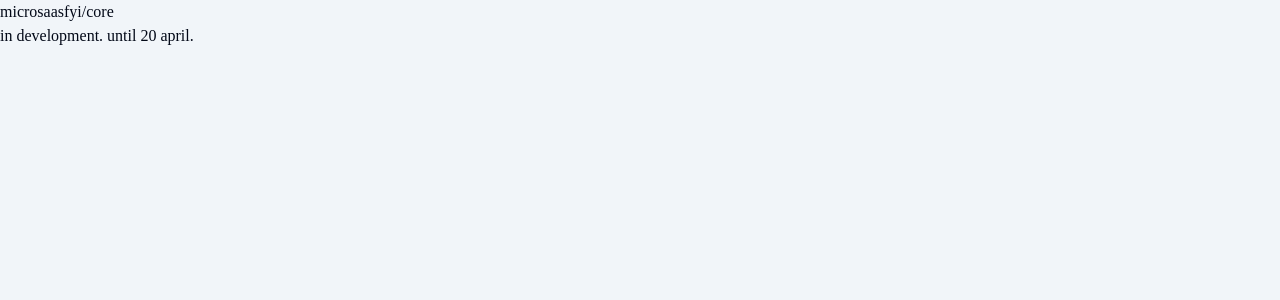
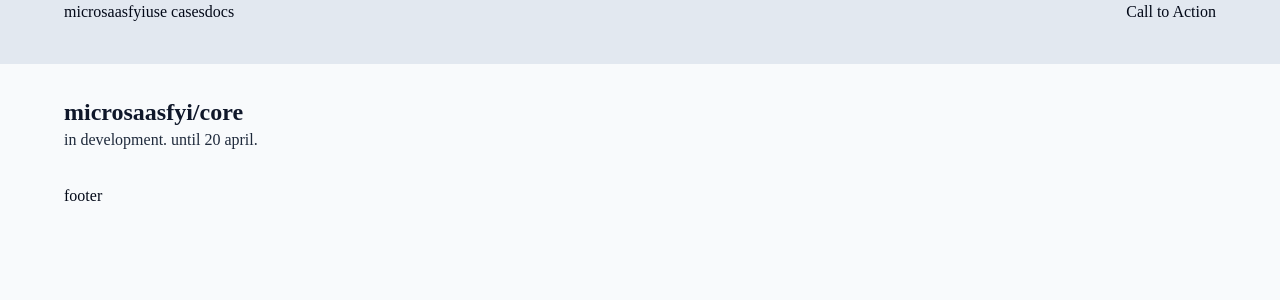
Before and after one commit to ogulcanturk/microsaasfyi, a Next.js app: page / in a window 1280 px wide. Shown: the top 300 px of the page. Built offline with nearby package versions, Linux system fonts and the light colour scheme.

Commit message:
layout init

```diff
--- a/src/app/(app)/layout.tsx
+++ /dev/null
@@ -1,17 +0,0 @@
-// Types
-import type { Metadata } from "next";
-
-export const metadata: Metadata = {
-  title: "Micro SaaS FYI",
-  description: "",
-};
-
-export default function RootLayout({
-  children,
-}: Readonly<{ children: React.ReactNode }>) {
-  return (
-    <div className="">
-      {children}
-    </div>
-  );
-}
--- a/src/app/(app)/page.tsx
+++ /dev/null
@@ -1,10 +0,0 @@
-export default function Home() {
-  return (
-    <main className="">
-      <section className="">
-        <h1 className="">microsaasfyi/core</h1>
-        <p className="">in development. until 20 april.</p>
-      </section>
-    </main>
-  );
-}
--- a/src/app/(marketing)/blog/page.tsx
+++ /dev/null
@@ -1,7 +0,0 @@
-export default function Home() {
-  return (
-    <main className="">
-      <h1 className="">Blog</h1>
-    </main>
-  );
-}
--- a/src/app/(site)/layout.tsx
+++ b/src/app/(site)/layout.tsx
@@ -1,17 +1,15 @@
-// Types
-import type { Metadata } from "next";
+// Components
+import Header from "@/components/site/header";
+import Footer from "@/components/site/footer";
 
-export const metadata: Metadata = {
-  title: "Micro SaaS FYI",
-  description: "",
+export default function SiteLayout({ children }: Readonly<{ children: React.ReactNode }>) {
+  return (
+    <>
+      <Header />
+      <main className="m-auto max-w-6xl flex gap-8 my-8">
+        {children}
+      </main>
+      <Footer />
+    </>
+  );
 };
-
-export default function RootLayout({
-  children,
-}: Readonly<{ children: React.ReactNode }>) {
-  return (
-    <div className="">
-      {children}
-    </div>
-  );
-}
--- a/src/app/(site)/page.tsx
+++ b/src/app/(site)/page.tsx
@@ -1,10 +1,10 @@
 export default function Home() {
   return (
-    <main className="">
-      <section className="">
-        <h1 className="">microsaasfyi/core</h1>
-        <p className="">in development. until 20 april.</p>
+    <>
+      <section id="hero" className="">
+        <h1 className="font-semibold text-2xl text-slate-900">microsaasfyi/core</h1>
+        <p className="font-light text-md text-slate-800">in development. until 20 april.</p>
       </section>
-    </main>
+    </>
   );
 }
--- a/src/app/layout.tsx
+++ b/src/app/layout.tsx
@@ -1,31 +1,29 @@
 // Types
-import { Inter as FontSans } from "next/font/google";
+import type { Metadata } from "next";
 
 // CN
 import { cn } from "@/lib/utils";
 
 // Font & Styles
 import "@/styles/globals.css";
+import { Inter as FontSans } from "next/font/google";
 
 const fontSans = FontSans({
   subsets: ["latin"],
   variable: "--font-sans",
 });
 
-// Types
-import type { Metadata } from "next";
-
 export const metadata: Metadata = {
   title: "Micro SaaS FYI",
   description: "",
 };
 
-export default function RootLayout({
-  children,
-}: Readonly<{ children: React.ReactNode }>) {
+export default function RootLayout({ children }: Readonly<{ children: React.ReactNode }>) {
   return (
     <html lang="en">
-      <body className={cn("bg-slate-100", fontSans.variable)}>{children}</body>
+      <body className={cn("bg-slate-50", fontSans.variable)}>
+        {children}
+      </body>
     </html>
   );
 }
--- a/src/components/site/footer.tsx
+++ b/src/components/site/footer.tsx
@@ -1,7 +1,7 @@
 export default function Footer({}) {
   return (
-    <header>
-      <span className="">Footer Section</span>
-    </header>
+    <footer className="m-auto max-w-6xl">
+      <span className="">footer</span>
+    </footer>
   );
 }
--- a/src/components/site/header.tsx
+++ b/src/components/site/header.tsx
@@ -1,10 +1,13 @@
 export default function Header({}) {
   return (
-    <header>
-      <div className="flex items-center justify-between">
-        <div className="flex items-center justify-start gap-6">
-          <span className="">Logo</span>
-          <span className="">Nav</span>
+    <header className="w-full h-16 bg-slate-200">
+      <div className="m-auto max-w-6xl flex items-center justify-between">
+        <div className="flex">
+          <a href="/#" className="">microsaasfyi</a>
+          <nav className="">
+            <a href="/use-cases">use cases</a>
+            <a href="/docs">docs</a>
+          </nav>
         </div>
         <span className="">Call to Action</span>
       </div>
```
